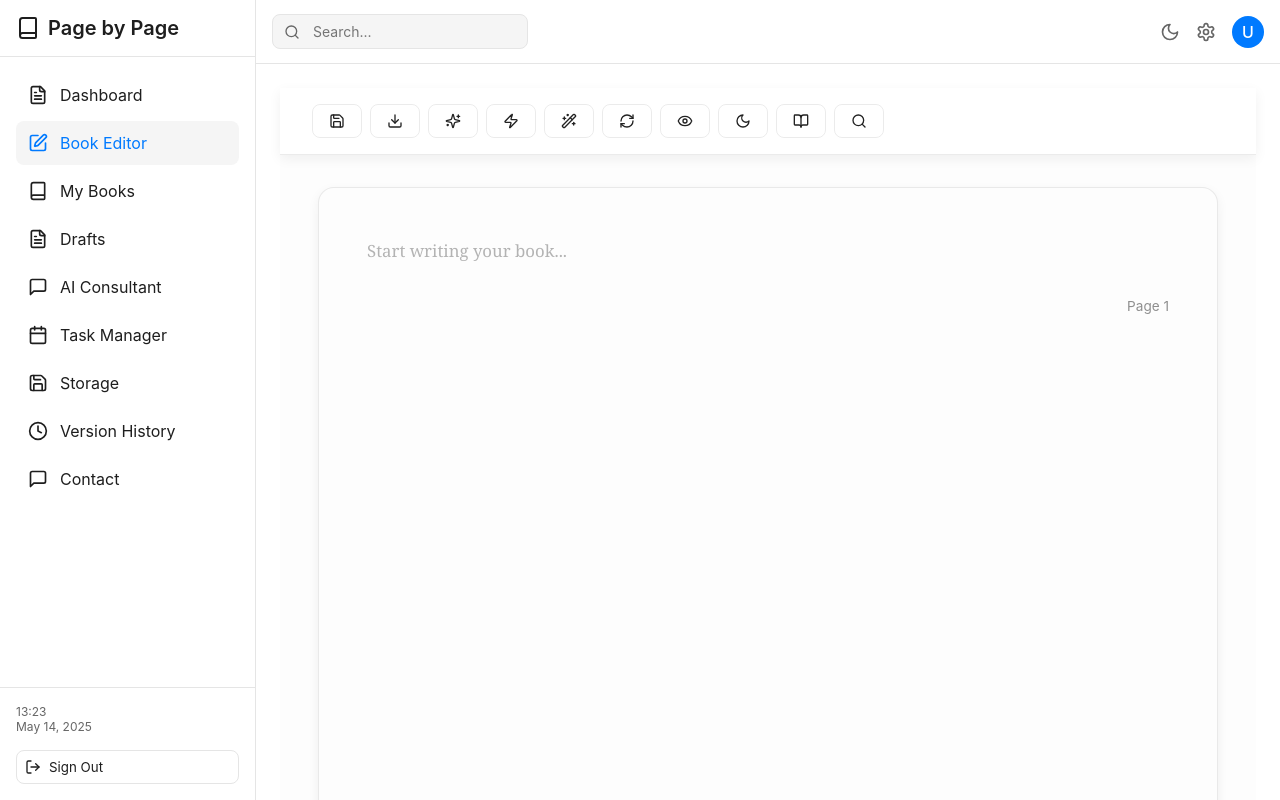
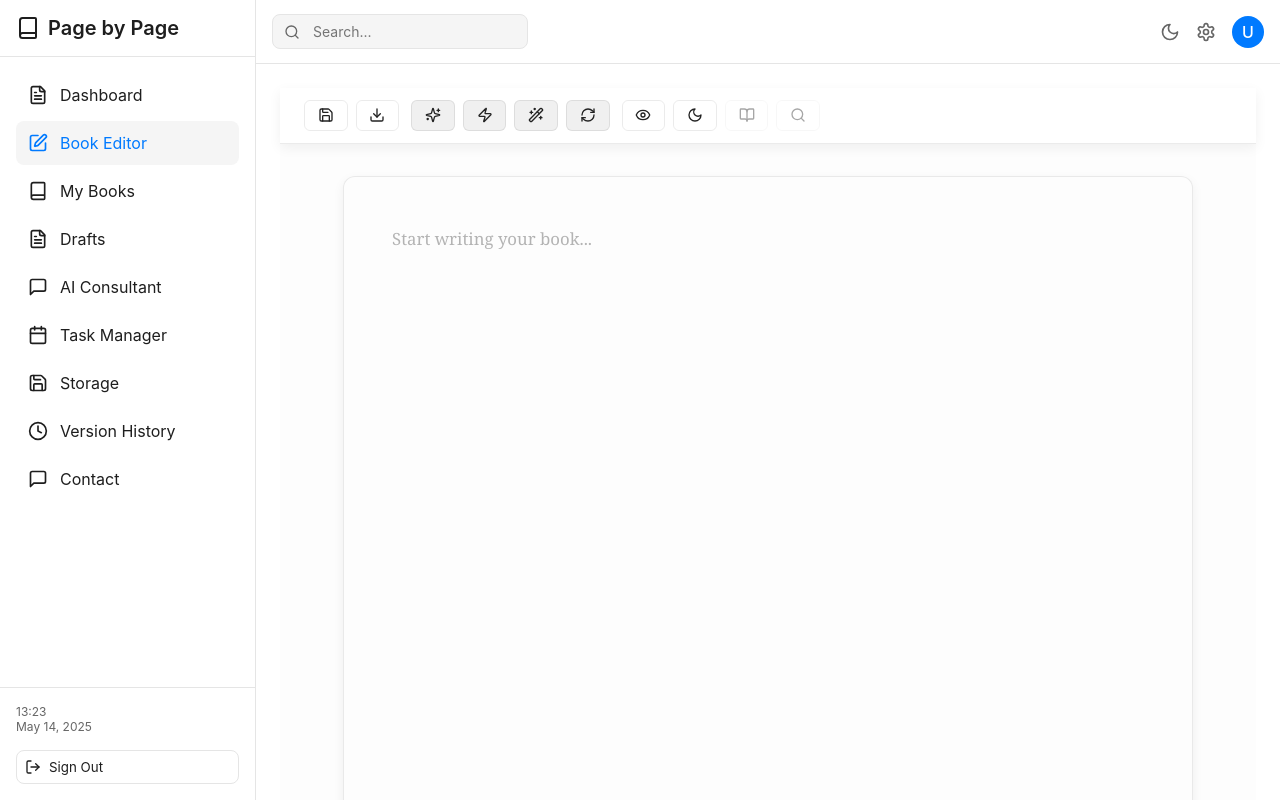
Before and after one commit to Arado3333/PageByPage_Israel_Arad, a Next.js app in the folder client/: page /book-editor in a window 1280 px wide. Built offline with nearby package versions, Linux system fonts and the light colour scheme; sample sign-in values are in the browser's storage.

Commit message:
fix bags in book Editor

```diff
--- a/client/app/book-editor/page.jsx
+++ b/client/app/book-editor/page.jsx
@@ -1,6 +1,6 @@
 "use client";
-
-import React, { useState, useMemo, useEffect } from 'react';
+// import '../style/BookEditor.css'; // Assuming you have this
+import React, { useState, useMemo, useEffect, useCallback } from 'react';
 import { createEditor, Editor, Transforms, Range } from 'slate';
 import { Slate, Editable, withReact } from 'slate-react';
 import styled, { ThemeProvider } from 'styled-components';
@@ -41,13 +41,20 @@ const Toolbar = styled.div`
   top: 0;
   display: flex;
   flex-wrap: wrap;
-  gap: 0.5rem;
+  gap: 0.75rem;
   background: ${({ theme }) => theme.toolbarBg};
-  padding: 1rem 2rem;
+  padding: 0.75rem 1.5rem;
   border-bottom: 1px solid ${({ theme }) => theme.borderColor};
   box-shadow: ${({ theme }) => theme.shadow};
   z-index: 10;
   transition: background 0.3s ease, border 0.3s ease;
+  align-items: center;
+`;
+
+const ToolbarGroup = styled.div`
+  display: flex;
+  gap: 0.5rem;
+  align-items: center;
 `;
 
 const ToolButton = styled.button`
@@ -55,15 +62,15 @@ const ToolButton = styled.button`
   align-items: center;
   gap: 0.5rem;
   font-size: 0.9rem;
-  padding: 0.5rem 1rem;
-  border-radius: 8px;
+  padding: 0.4rem 0.8rem;
+  border-radius: 6px;
   border: 1px solid ${({ theme }) => theme.borderColor};
   background: transparent;
   color: ${({ theme }) => theme.textColor};
   cursor: pointer;
   transition: all 0.2s ease;
   &:hover:not(:disabled) {
-    background: rgba(100, 100, 255, 0.08);
+    background: rgba(100, 100, 255, 0.06);
   }
   &:disabled {
     opacity: 0.4;
@@ -71,32 +78,81 @@ const ToolButton = styled.button`
   }
 `;
 
+const AIPromptButton = styled(ToolButton)`
+  background-color: #f0f0f0;
+  color: ${({ theme }) => theme.textColor};
+  border-color: ${({ theme }) => theme.borderColor};
+  &:hover:not(:disabled) {
+    background: #e0e0e0;
+  }
+`;
+
 const Book = styled.div`
   display: flex;
-  justify-content: center;
+  flex-direction: column; /* Arrange pages vertically */
+  align-items: center; /* Center pages horizontally */
   flex: 1;
-  overflow: auto;
+  overflow-y: auto; /* Enable vertical scrolling for the 'book' */
   padding: 2rem;
+  gap: 2rem; /* Spacing between pages */
 `;
 
 const Page = styled.div`
   background: ${({ theme }) => theme.pageBg};
   color: ${({ theme }) => theme.textColor};
   border: 1px solid ${({ theme }) => theme.borderColor};
-  border-radius: 16px;
+  border-radius: 12px;
   padding: 3rem;
-  width: 900px;
-  max-width: 100%;
+  width: 850px;
+  max-width: 95%; /* Adjust max-width for responsiveness */
   box-shadow: ${({ theme }) => theme.shadow};
   transition: all 0.3s ease;
+  min-height: 1100px; /* Simulate a standard page height (adjust as needed) */
 `;
 
 const PageNumber = styled.div`
-  margin-top: 2rem;
+  margin-top: 1.5rem;
   text-align: right;
   font-size: 0.85rem;
   color: ${({ theme }) => theme.textColor};
-  opacity: 0.5;
+  opacity: 0.6;
+`;
+
+const ModalOverlay = styled.div`
+  position: fixed;
+  top: 0;
+  left: 0;
+  width: 100%;
+  height: 100%;
+  background: rgba(0, 0, 0, 0.5);
+  display: flex;
+  justify-content: center;
+  align-items: center;
+  z-index: 9999;
+`;
+
+const AIModal = styled.div`
+  background: ${({ theme }) => theme.toolbarBg};
+  color: ${({ theme }) => theme.textColor};
+  padding: 2rem;
+  border-radius: 12px;
+  box-shadow: ${({ theme }) => theme.shadow};
+  max-width: 80%;
+  width: 500px;
+  text-align: center;
+`;
+
+const ModalTitle = styled.h2`
+  margin-bottom: 1rem;
+`;
+
+const ModalText = styled.p`
+  margin-bottom: 1.5rem;
+  white-space: pre-wrap;
+`;
+
+const ModalButton = styled(ToolButton)`
+  margin: 0 0.5rem;
 `;
 
 export default function BookEditorPage() {
@@ -108,6 +164,7 @@ export default function BookEditorPage() {
   const [page, setPage] = useState(1);
   const [preview, setPreview] = useState(false);
   const [loading, setLoading] = useState(false);
+  const [aiSuggestion, setAiSuggestion] = useState(null);
 
   useEffect(() => {
     const saved = window.localStorage.getItem("book-content");
@@ -133,14 +190,19 @@ export default function BookEditorPage() {
     a.download = 'book-content.json';
     a.click();
   };
- // ...שאר הקוד נשאר זהה עד הפונקציה handleGenerateFromSelection
 
   async function handleGenerateFromSelection(type) {
     const { selection } = editor;
-  if (!selection || Range.isCollapsed(selection)) return alert("Please select some text.");
+    if (!selection || Range.isCollapsed(selection)) {
+      alert("Please select some text.");
+      return;
+    }
 
     const selectedText = Editor.string(editor, selection);
-  if (!/[a-zA-Zא-ת0-9א-ת]/.test(selectedText)) return alert("Please select meaningful text.");
+    if (!/[a-zA-Zא-ת0-9א-ת]/.test(selectedText)) {
+      alert("Please select meaningful text.");
+      return;
+    }
 
     setLoading(true);
     try {
@@ -150,37 +212,7 @@ export default function BookEditorPage() {
         body: JSON.stringify({ text: selectedText, promptType: type })
       });
       const { generated } = await res.json();
-    const suggestion = generated.trim();
-
-    const box = document.createElement("div");
-    box.style = `
-      position: fixed; bottom: 2rem; left: 50%; transform: translateX(-50%);
-      background: var(--popover, white); color: var(--popover-foreground, black);
-      padding: 1.5rem 2rem; border-radius: 12px;
-      box-shadow: 0 8px 20px rgba(0,0,0,0.3); z-index: 9999;
-      font-family: 'Segoe UI', sans-serif;
-      display: flex; flex-direction: column; align-items: center;
-      width: 90%; max-width: 600px; text-align: center;
-    `;
-    box.innerHTML = `
-      <div style="margin-bottom: 1rem; font-size: 1.1rem; font-weight: bold;">AI Suggestion:</div>
-      <div style="margin-bottom: 1.25rem; font-size: 1rem; font-weight: 500; white-space: pre-wrap;">${suggestion}</div>
-      <div style="display: flex; gap: 1rem;">
-        <button id="ai-accept" style="padding:0.6rem 1.2rem;background:#4CAF50;color:white;border:none;border-radius:6px;font-size:0.95rem;cursor:pointer;">✅ Accept</button>
-        <button id="ai-reject" style="padding:0.6rem 1.2rem;background:#f44336;color:white;border:none;border-radius:6px;font-size:0.95rem;cursor:pointer;">❌ Reject</button>
-      </div>
-    `;
-    document.body.appendChild(box);
-    document.getElementById("ai-accept").onclick = () => {
-      if (editor.selection) {
-        Transforms.delete(editor, { at: editor.selection });
-        Transforms.insertText(editor, suggestion);
-      }
-      document.body.removeChild(box);
-    };
-    document.getElementById("ai-reject").onclick = () => {
-      document.body.removeChild(box);
-    };
+      setAiSuggestion(generated.trim());
     } catch (err) {
       console.error(err);
       alert("AI generation failed.");
@@ -189,40 +221,81 @@ export default function BookEditorPage() {
     }
   }
 
-// ...שאר הקוד ממשיך כרגיל
+  const handleAcceptAISuggestion = () => {
+    if (editor.selection && aiSuggestion) {
+      Transforms.delete(editor, { at: editor.selection });
+      Transforms.insertText(editor, aiSuggestion);
+    }
+    setAiSuggestion(null);
+  };
+
+  const handleRejectAISuggestion = () => {
+    setAiSuggestion(null);
+  };
+
   const toggleTheme = () => setTheme(currentTheme === 'dark' ? 'light' : 'dark');
 
   return (
     <ThemeProvider theme={theme}>
       <EditorContainer>
         <Toolbar>
-          <ToolButton onClick={handleSave} title="Save"><Save size={16} /></ToolButton>
-          <ToolButton onClick={handleExport} title="Export"><Download size={16} /></ToolButton>
-          <ToolButton onClick={() => handleGenerateFromSelection("improve")} disabled={loading} title="Improve"><Sparkles size={16} /></ToolButton>
-          <ToolButton onClick={() => handleGenerateFromSelection("summarize")} disabled={loading} title="Summarize"><Zap size={16} /></ToolButton>
-          <ToolButton onClick={() => handleGenerateFromSelection("expand")} disabled={loading} title="Expand"><Wand2 size={16} /></ToolButton>
-          <ToolButton onClick={() => handleGenerateFromSelection("rewrite")} disabled={loading} title="Rewrite"><RefreshCw size={16} /></ToolButton>
+          <ToolbarGroup>
+            <ToolButton onClick={handleSave} title="Save your work"><Save size={16} /></ToolButton>
+            <ToolButton onClick={handleExport} title="Download as JSON"><Download size={16} /></ToolButton>
+          </ToolbarGroup>
+
+          <ToolbarGroup>
+            <AIPromptButton onClick={() => handleGenerateFromSelection("improve")} disabled={loading} title="Improve the selected text"><Sparkles size={16} /></AIPromptButton>
+            <AIPromptButton onClick={() => handleGenerateFromSelection("summarize")} disabled={loading} title="Summarize the selected text"><Zap size={16} /></AIPromptButton>
+            <AIPromptButton onClick={() => handleGenerateFromSelection("expand")} disabled={loading} title="Expand on the selected text"><Wand2 size={16} /></AIPromptButton>
+            <AIPromptButton onClick={() => handleGenerateFromSelection("rewrite")} disabled={loading} title="Rewrite the selected text"><RefreshCw size={16} /></AIPromptButton>
+          </ToolbarGroup>
+
+          <ToolbarGroup>
             <ToolButton onClick={() => setPreview(!preview)} title={preview ? 'Switch to edit mode' : 'Switch to preview mode'}>
               {preview ? <EyeOff size={16} /> : <Eye size={16} />}
             </ToolButton>
             <ToolButton onClick={toggleTheme} title="Toggle light/dark theme">
               {currentTheme === 'dark' ? <Sun size={16} /> : <Moon size={16} />}
             </ToolButton>
-          <ToolButton title="Outline / Chapters (coming soon)"><BookOpen size={16} /></ToolButton>
-          <ToolButton title="Search inside book (coming soon)"><Search size={16} /></ToolButton>
+            <ToolButton disabled title="Outline / Chapters (coming soon)"><BookOpen size={16} /></ToolButton>
+            <ToolButton disabled title="Search inside book (coming soon)"><Search size={16} /></ToolButton>
+          </ToolbarGroup>
         </Toolbar>
+
         <Book>
           <Page>
             <Slate editor={editor} initialValue={value} onChange={setValue}>
               <Editable
                 readOnly={preview}
                 placeholder="Start writing your book..."
-                style={{ flex: 1, outline: 'none', lineHeight: '1.8', fontFamily: 'Georgia, serif', fontSize: '1.05rem' }}
+                style={{
+                  flex: 1,
+                  outline: 'none',
+                  lineHeight: '1.7',
+                  fontFamily: 'Georgia, serif',
+                  fontSize: '1.05rem',
+                  minHeight: 'calc(100% - 2rem)', /* Ensure Editable takes up page height */
+                }}
               />
             </Slate>
             <PageNumber>Page {page}</PageNumber>
           </Page>
+          {/* You can dynamically add more <Page> components here if needed */}
         </Book>
+
+        {aiSuggestion && (
+          <ModalOverlay onClick={() => setAiSuggestion(null)}>
+            <AIModal onClick={(e) => e.stopPropagation()}>
+              <ModalTitle>AI Suggestion:</ModalTitle>
+              <ModalText>{aiSuggestion}</ModalText>
+              <div>
+                <ModalButton onClick={handleAcceptAISuggestion}>✅ Accept</ModalButton>
+                <ModalButton onClick={handleRejectAISuggestion}>❌ Reject</ModalButton>
+              </div>
+            </AIModal>
+          </ModalOverlay>
+        )}
       </EditorContainer>
     </ThemeProvider>
   );
```
Also changed, not shown: client/app/style/Dashboard.css (+72 -0 lines). Lines whose indentation alone changed are shown as unchanged.
